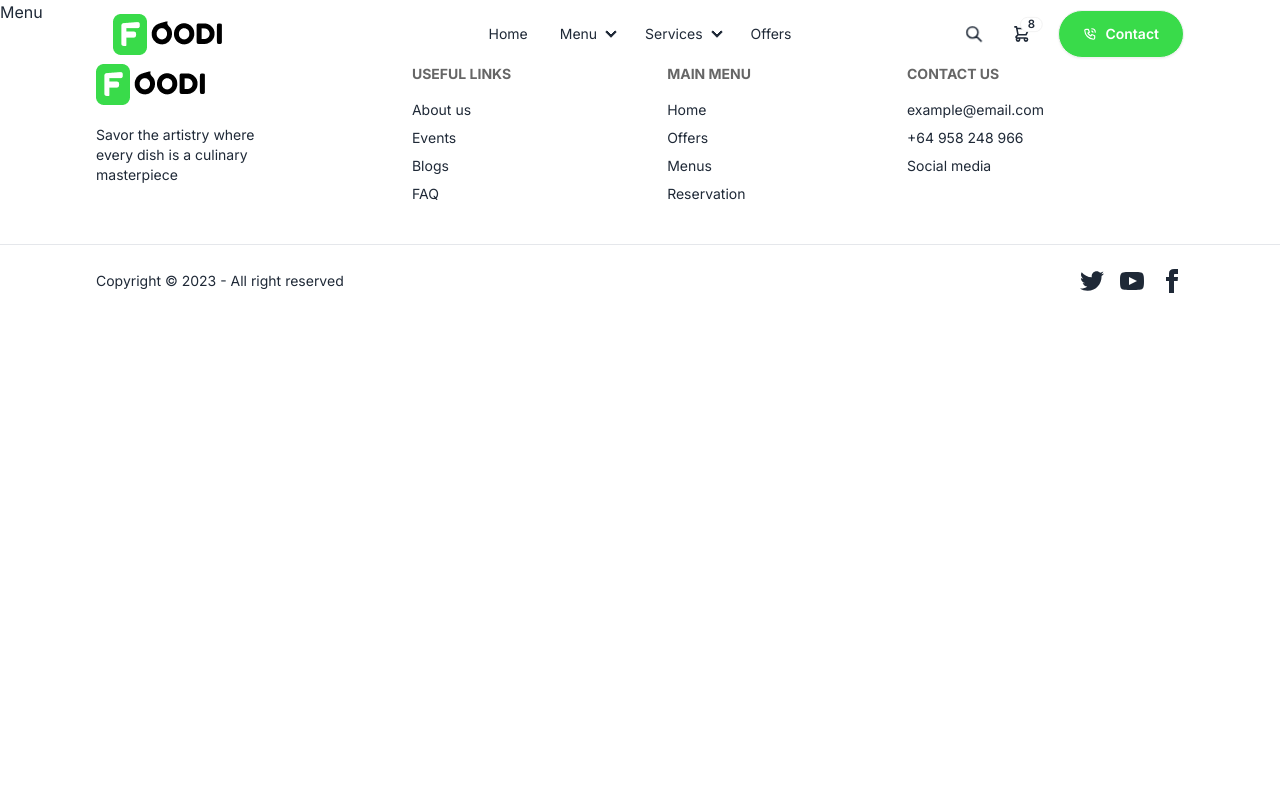
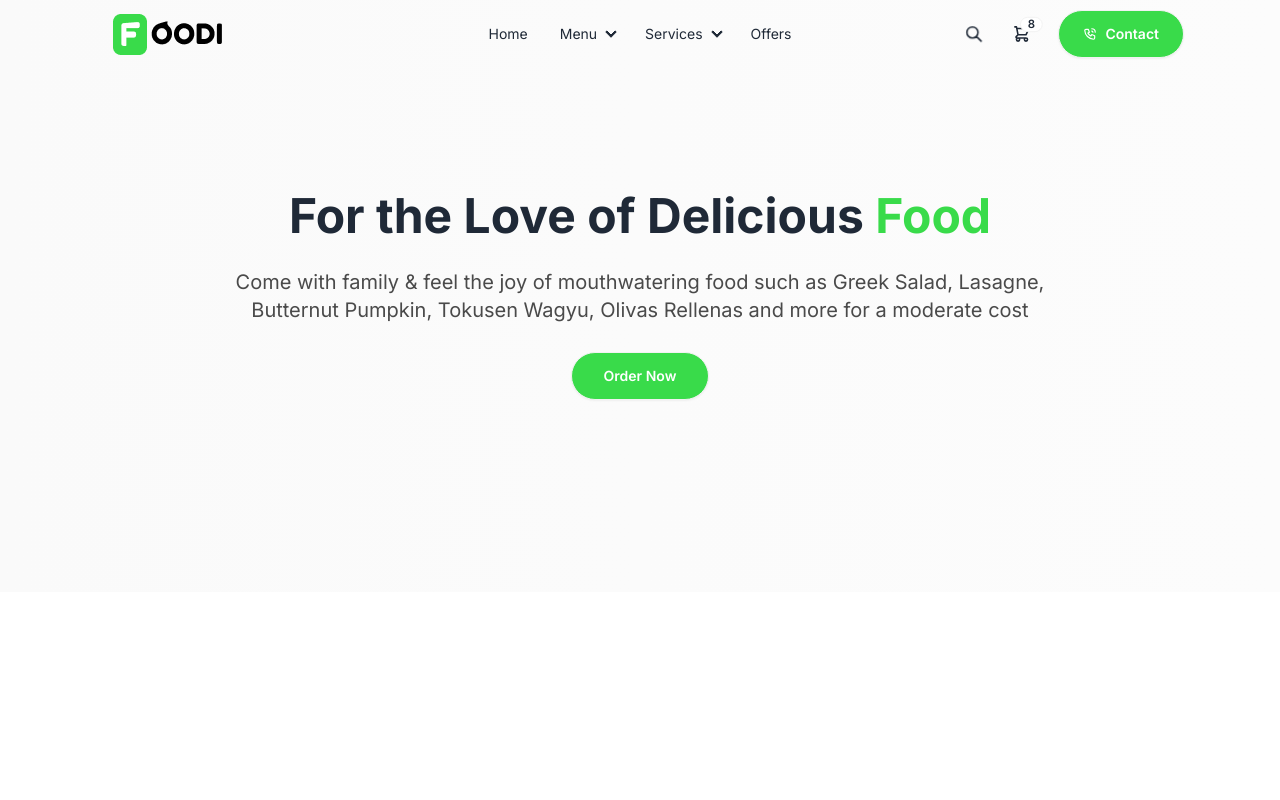
Before and after one commit to ahmed-H20/Food_Shop_EL_mataam, a React (Vite) app: page /menu in a window 1280 px wide. Shown: the top 800 px of the page. Built offline with nearby package versions, Linux system fonts and the light colour scheme.

Commit message:
Finish menu banner

```diff
--- a/src/layout/Main.jsx
+++ b/src/layout/Main.jsx
@@ -8,7 +8,9 @@ const Main = () => {
   return (
     <div>
         <Nav/>
+        <div className='min-h-screen'>
         <Outlet/>
+        </div>
         <Footer/>
     </div>
   )
--- a/src/pages/shop/Menu.jsx
+++ b/src/pages/shop/Menu.jsx
@@ -3,7 +3,24 @@ import React from 'react'
 const Menu = () => {
   return (
     <div>
-      Menu
+      <div className='section-container bg-gradient-to-r from-[#FAFAFA] from-0% to-[#FCFCFC] to-100%'>
+      <div className='py-48 flex flex-col justify-center items-center gap-8'>
+        {/* Text side */}
+        <div className='text-center space-y-7'>
+          <h2 className='md:text-5xl text-4xl font-bold leading-sung'>
+          For the Love of Delicious  <span className='text-green'>Food</span>
+          </h2>
+          <p className="text-[#4A4A4A] text-xl md:w-4/5 mx-auto">
+              Come with family & feel the joy of mouthwatering food such as
+              Greek Salad, Lasagne, Butternut Pumpkin, Tokusen Wagyu, Olivas
+              Rellenas and more for a moderate cost
+            </p>
+          <div className='space-x-5'>
+            <button className='btn bg-green text-white text-md font-semibold rounded-full px-8 py-4'>Order Now</button>
+          </div>
+        </div>
+      </div>
+    </div>
     </div>
   )
 }
```
